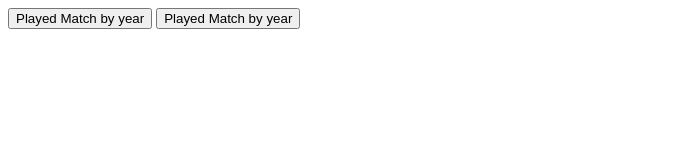
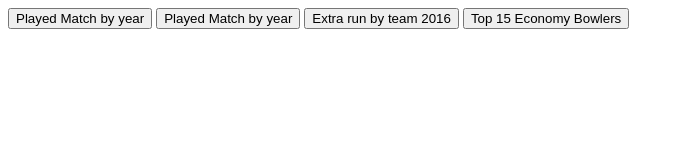
Before and after one commit to abhishek12414/abhi-ipl, a plain HTML site: page index.html in a window 1280 px wide. Shown: the whole page, without its empty margins (0-684 px from the left). Drawn offline with nearby package versions, Linux system fonts and the light colour scheme.

Commit message:
update the task 4 button, to display top 15 bowlers

```diff
--- a/index.html
+++ b/index.html
@@ -20,6 +20,8 @@
 
         <button onclick="matchesPerYear()">Played Match by year</button>
         <button onclick="winningMatchesPerYear()">Played Match by year</button>
+        <button onclick="extraRunPerTeam()">Extra run by team 2016</button>
+        <button onclick="topEconomyBowlers()">Top 15 Economy Bowlers</button>
 
         <div id = "container" style = "width: 90%; height: 600px; margin: 0 auto"></div>
 
```
